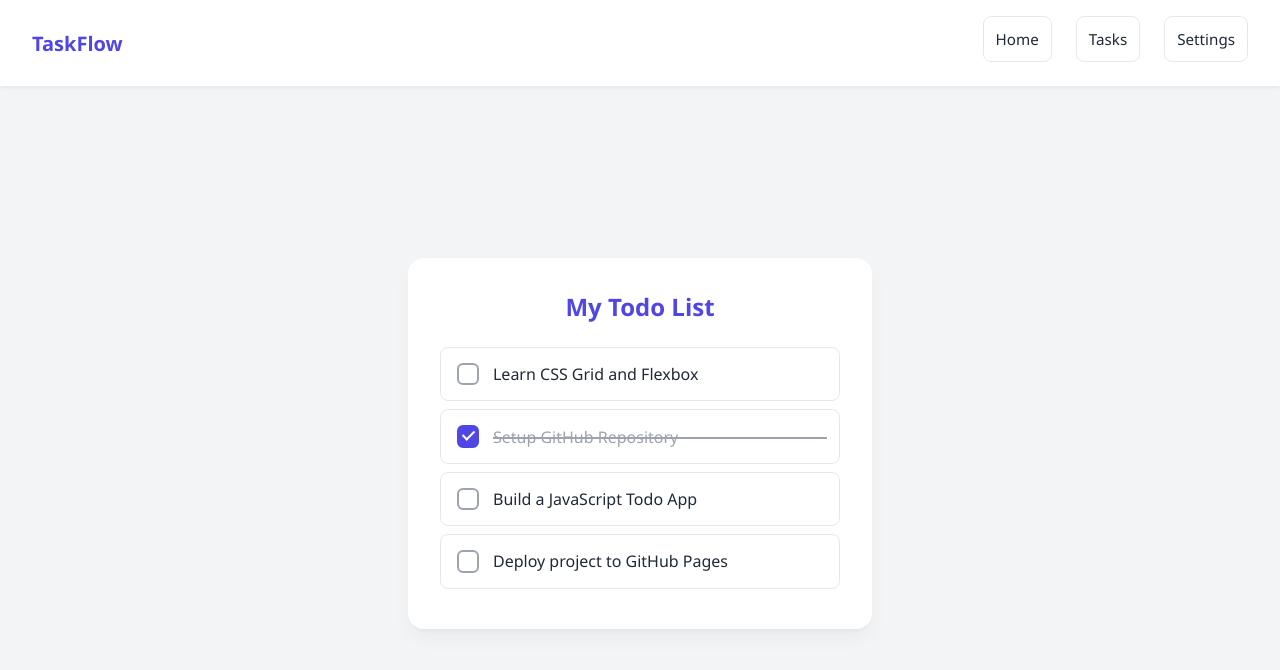
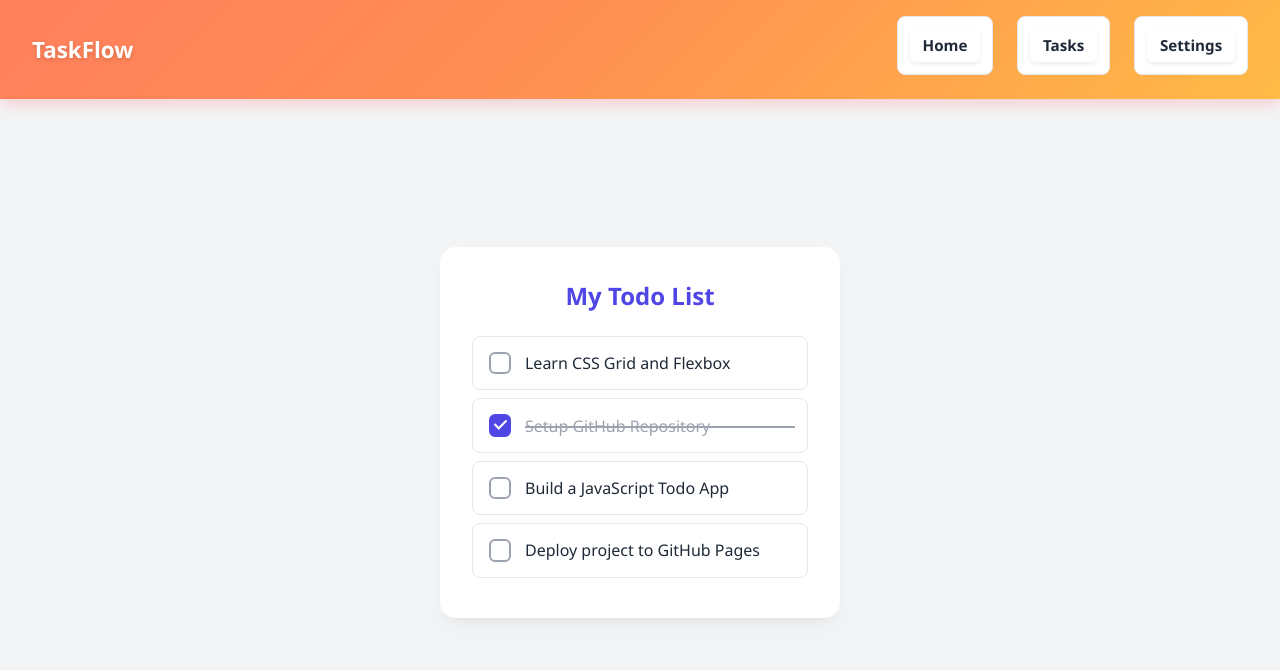
Before and after one commit to starrise111/Todo-List, a plain HTML site: page index.html in a window 1280 px wide. Drawn offline with Linux system fonts and the light colour scheme.

Commit message:
Added color to Navbar

```diff
--- a/index.html
+++ b/index.html
@@ -14,29 +14,47 @@
             --text-muted: #9ca3af;
         }
 
+        /* Reset and Base Styles */
+        * {
+            box-sizing: border-box;
+        }
+
+        html, body {
+            margin: 0;
+            padding: 0;
+            width: 100%;
+            height: 100%;
+        }
+
         body {
             font-family: 'Segoe UI', Tahoma, Geneva, Verdana, sans-serif;
             background-color: var(--bg-color);
             color: var(--text-color);
-            margin: 0;
-            padding: 0;
             display: flex;
             flex-direction: column;
-            align-items: center;
-            min-height: 100vh;
         }
 
-        /* Navigation Bar Styles */
+        /* Fixed Vibrant Colorful Navigation Bar */
         nav {
+            position: fixed;
+            top: 0;
+            left: 0;
             width: 100%;
-            background-color: var(--card-bg);
-            box-shadow: 0 2px 4px rgba(0, 0, 0, 0.05);
+            background: linear-gradient(135deg, #FF6B6B, #FF8E53, #FFD93D);
+            background-size: 200% 200%;
+            animation: gradientShift 8s ease infinite, navSlideDown 0.6s cubic-bezier(0.16, 1, 0.3, 1) both;
+            box-shadow: 0 4px 15px rgba(255, 107, 107, 0.3);
             display: flex;
             justify-content: space-between;
             align-items: center;
             padding: 1rem 2rem;
-            box-sizing: border-box;
-            animation: navSlideDown 0.6s cubic-bezier(0.16, 1, 0.3, 1) both;
+            z-index: 1000;
+        }
+
+        @keyframes gradientShift {
+            0% { background-position: 0% 50%; }
+            50% { background-position: 100% 50%; }
+            100% { background-position: 0% 50%; }
         }
 
         @keyframes navSlideDown {
@@ -51,15 +69,16 @@
         }
 
         .nav-brand {
-            font-weight: bold;
-            font-size: 1.25rem;
-            color: var(--primary-color);
+            font-weight: 800;
+            font-size: 1.4rem;
+            color: #ffffff;
             text-decoration: none;
-            transition: opacity 0.2s;
+            text-shadow: 0 2px 4px rgba(0, 0, 0, 0.15);
+            transition: transform 0.2s;
         }
 
         .nav-brand:hover {
-            opacity: 0.8;
+            transform: scale(1.05);
         }
 
         .nav-links {
@@ -72,41 +91,36 @@
 
         .nav-links a {
             text-decoration: none;
-            color: var(--text-color);
-            font-weight: 500;
+            color: #1f2937;
+            font-weight: 700;
             font-size: 0.95rem;
-            transition: color 0.2s;
+            background-color: rgba(255, 255, 255, 0.85);
+            padding: 0.4rem 0.8rem;
+            border-radius: 6px;
+            box-shadow: 0 2px 5px rgba(0, 0, 0, 0.08);
+            transition: all 0.2s ease;
             position: relative;
         }
 
         .nav-links a::after {
-            content: '';
-            position: absolute;
-            width: 0;
-            height: 2px;
-            bottom: -4px;
-            left: 0;
-            background-color: var(--primary-color);
-            transition: width 0.3s ease;
+            display: none;
         }
 
         .nav-links a:hover {
-            color: var(--primary-color);
+            background-color: #ffffff;
+            color: #FF6B6B;
+            transform: translateY(-2px);
+            box-shadow: 0 4px 8px rgba(0, 0, 0, 0.12);
         }
 
-        .nav-links a:hover::after {
-            width: 100%;
-        }
-
-        /* Main Wrapper to Center the Todo Container */
+        /* Main Wrapper to Center the Todo Container below the fixed nav */
         .main-wrapper {
             flex: 1;
             display: flex;
             justify-content: center;
             align-items: center;
-            padding: 2rem;
+            padding: 6rem 2rem 2rem 2rem;
             width: 100%;
-            box-sizing: border-box;
         }
 
         .todo-container {
@@ -168,7 +182,6 @@
             animation: itemSlideIn 0.6s cubic-bezier(0.16, 1, 0.3, 1) both;
         }
 
-        /* Staggered load animation for list items */
         li:nth-child(1) { animation-delay: 0.3s; }
         li:nth-child(2) { animation-delay: 0.4s; }
         li:nth-child(3) { animation-delay: 0.5s; }
@@ -191,7 +204,6 @@
             transform: translateX(4px);
         }
 
-        /* Custom Animated Checkbox */
         input[type="checkbox"] {
             appearance: none;
             -webkit-appearance: none;
@@ -228,7 +240,6 @@
             100% { transform: scale(1); }
         }
 
-        /* Checkmark Icon Animation */
         input[type="checkbox"]::after {
             content: "";
             position: absolute;
@@ -245,7 +256,6 @@
             transform: rotate(45deg) scale(1);
         }
 
-        /* Label and Smooth Line-Through Animation */
         label {
             cursor: pointer;
             font-size: 1rem;
```
